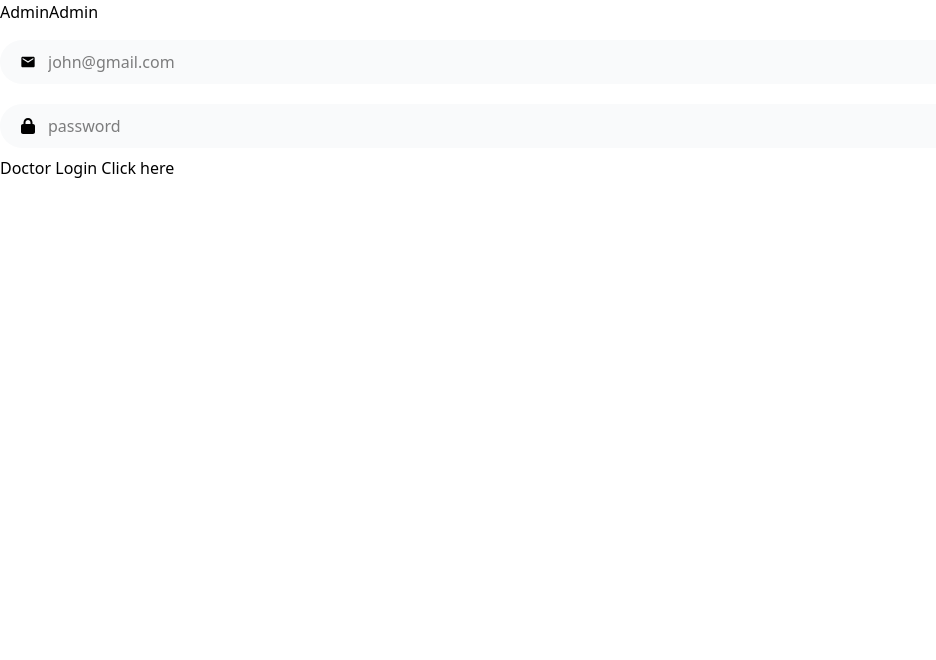
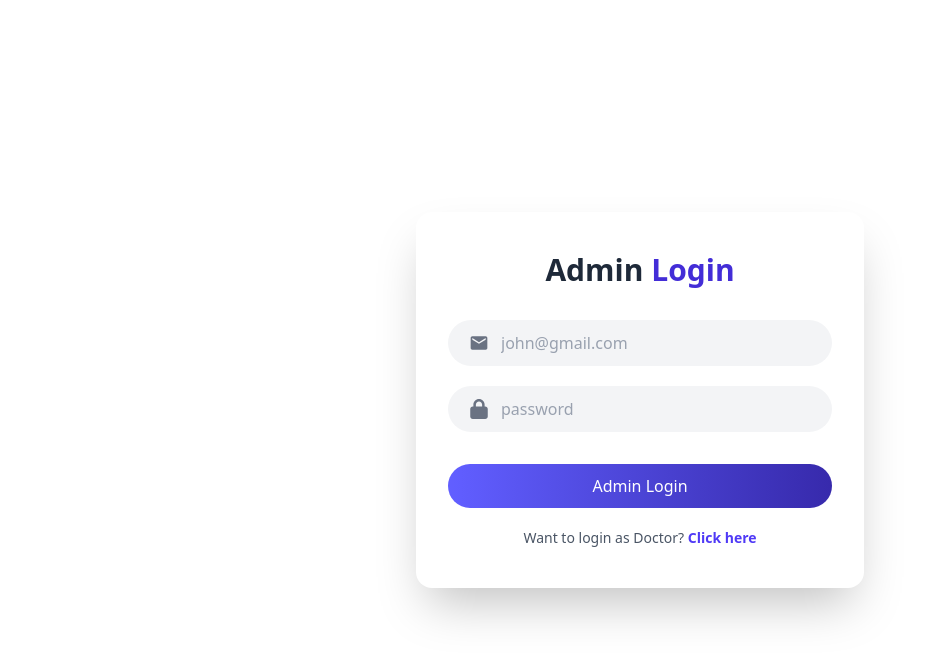
Before and after one commit to AnisaIdrees/doctorBooking-Appoinment, a React (Vite) app in the folder admin/: page / in a window 1280 px wide. Shown: the top 660 px of the page, without its empty margins (0-936 px from the left). Built offline with nearby package versions, Linux system fonts and the light colour scheme.

Commit message:
login integrate

```diff
--- a/admin/package.json
+++ b/admin/package.json
@@ -12,6 +12,7 @@
   "dependencies": {
     "@tailwindcss/vite": "^4.1.14",
     "axios": "^1.12.2",
+    "framer-motion": "^12.23.24",
     "react": "^19.1.1",
     "react-dom": "^19.1.1",
     "react-icons": "^5.5.0",
--- a/admin/src/Login.jsx
+++ b/admin/src/Login.jsx
@@ -1,46 +1,125 @@
-import React, { useState } from 'react'
+import React, { useContext, useState } from 'react'
 import { icons } from './assets/assets.js'
+import { motion } from 'framer-motion'
+import { AdminContext } from './context/AdminContext.jsx'
+import axios from 'axios';
 
 function Login() {
 
     const [state, setState] = useState('Admin')
     const [showPassword, setShowPassword] = useState(false)
+    const [loading, setLoading] = useState(false)
+    const [email, setEmail] = useState('');
+    const [password, setPassword] = useState('')
+
+    const { setAToken, backendUrl } = useContext(AdminContext)
+
+    const onSubmitHandler = async (e) => {
+        e.preventDefault()
+
+        try {
+
+
+            if (state === "Admin") {
+                const { data } = await axios.post(backendUrl + '/api/admin/login' , {email, password})
+            }
+
+            else {
+
+            }
+
+        } catch (error) {
+
+        }
+    }
 
     return (
         <>
-            <div>
-                <form>
-                    <div><span>{state}</span>Admin</div>
-                    <div>
-                        <div className='flex items-center mt-4 mb-4 gap-3 px-5 py-2.5 rounded-full bg-gray-50'>
-                            <div>{<icons.emailIcon />}</div>
+            <div className="min-h-screen flex items-center justify-center  p-0 sm:p-3 md:p-7 lg:p-7">
+                <motion.div
+                    initial={{ opacity: 0, y: 25 }}
+                    animate={{ opacity: 1, y: 0 }}
+                    transition={{ duration: 0.6 }}
+                    className="bg-white shadow-2xl rounded-2xl w-full max-w-md px-8 py-10"
+                >
+                    {/* Heading */}
+                    <div className="text-center text-3xl font-bold text-indigo-700 mb-8">
+                        <span className="text-gray-800">{state}</span> Login
+                    </div>
+
+                    <form onSubmit={onSubmitHandler}>
+                        {/* Email Field */}
+                        <div className="flex items-center  mt-4 mb-4 gap-3 px-5 py-2.5 rounded-full bg-gray-100 border border-transparent focus-within:border-indigo-500 transition-all duration-300">
+                            <div className="text-gray-500 text-xl">
+                                <icons.emailIcon />
+                            </div>
                             <input
-                                name='email'
-                                className='outline-none bg-transparent'
+                                onClick={(e) => setEmail(e.target.value)}
+                                value={email}
+                                name="email"
+                                className="outline-none     flex-1 text-gray-700 placeholder-gray-400"
                                 type="email"
-                                placeholder='john@gmail.com'
-                                required />
+                                placeholder="john@gmail.com"
+                                required
+                            />
                         </div>
-                        <div className='flex items-center mt-5 mb-2 gap-3 px-5 py-2.5 rounded-full bg-gray-50'>
+
+                        {/* Password Field */}
+                        <div className="flex items-center mt-5 mb-2 gap-3 px-5 py-2.5 rounded-full bg-gray-100 border border-transparent focus-within:border-indigo-500 transition-all duration-300">
                             <div
                                 onClick={() => setShowPassword(!showPassword)}
-                                className='cursor-pointer position-relative transition-all'>{showPassword ? <icons.showPswdIcon /> : <icons.hidePswdIcon />}</div>
+                                className="cursor-pointer text-gray-500 text-xl"
+                            >
+                                {showPassword ? <icons.showPswdIcon /> : <icons.hidePswdIcon />}
+                            </div>
                             <input
-                                name='password'
-                                className='outline-none bg-transparent'
-                                type={showPassword ? 'text' : 'password'}
-                                placeholder='password'
-                                required />
+                                onClick={(e) => setPassword(e.target.value)}
+                                value={password}
+                                name="password"
+                                className="outline-none bg-transparent flex-1 text-gray-700 placeholder-gray-400"
+                                type={showPassword ? "text" : "password"}
+                                placeholder="password"
+                                required
+                            />
                         </div>
-                        <button>
-                            {
-                                state === 'Admin'
-                                    ? <p>Doctor Login <span onClick={() => setState('Doctor')}>Click here</span></p>
-                                    : <p>Admin Login <span onClick={() => setState('Admin')}>Click here</span></p>
-                            }
-                        </button>
-                    </div>
-                </form>
+
+                        {/* Button */}
+                        <motion.button
+                            whileHover={{ scale: 1.05 }}
+                            whileTap={{ scale: 0.95 }}
+                            className="mt-6 rounded-full w-full py-2.5 font-medium text-white
+                       bg-gradient-to-r from-indigo-500 to-indigo-800
+                       hover:shadow-lg transition-all duration-300"
+                        >
+                            {state} Login
+                        </motion.button>
+
+                        {/* Role Switch */}
+                        <p className="text-center text-sm mt-5 text-gray-600">
+                            {state === "Admin" ? (
+                                <>
+                                    Want to login as Doctor?{" "}
+                                    <span
+                                        onClick={() => setState("Doctor")}
+                                        className="text-indigo-600 font-semibold cursor-pointer hover:underline"
+                                    >
+                                        Click here
+                                    </span>
+                                </>
+                            ) : (
+                                <>
+                                    Want to login as Admin?{" "}
+                                    <span
+                                        onClick={() => setState("Admin")}
+                                        className="text-indigo-600 font-semibold cursor-pointer hover:underline"
+                                    >
+                                        Click here
+                                    </span>
+                                </>
+                            )}
+                        </p>
+                    </form>
+                </motion.div>
             </div>
         </>
     )
--- /dev/null
+++ b/admin/src/components/Button.jsx
@@ -0,0 +1,21 @@
+import React from 'react'
+
+const Button = () => {
+
+    return (
+        <motion.button
+            whileHover={{ scale: 1.05 }}
+            whileTap={{ scale: 0.95 }}
+            disabled={loading}
+            className={`mt-3 rounded-full w-full py-2.5 font-medium text-white
+                bg-gradient-to-r from-indigo-500 to-indigo-800
+                ${loading ? "opacity-70 cursor-not-allowed" : "cursor-pointer"}`}
+        >
+            {loading
+                ? (state === "signUp" ? "Signing up..." : "Logging in...")
+                : (state === "signUp" ? "Sign up" : "Login")}
+        </motion.button>
+    )
+}
+
+export default Button
--- a/admin/src/context/AdminContext.jsx
+++ b/admin/src/context/AdminContext.jsx
@@ -4,9 +4,15 @@ import { createContext } from "react";
 export const AdminContext = createContext()
 
 const AdminContextProvider = ({ children }) => {
-const [aToken , setAToken] = useState('')
+
+    const [aToken, setAToken] = useState('')
+
+    const backendUrl = import.meta.env.VITE_BACKEND_URL;
+
     const value = {
-
+        aToken,
+        setAToken,
+        backendUrl,
     }
 
     return (
```
Also changed, not shown: 2 other files (tests, documents, lock files or other folders).
